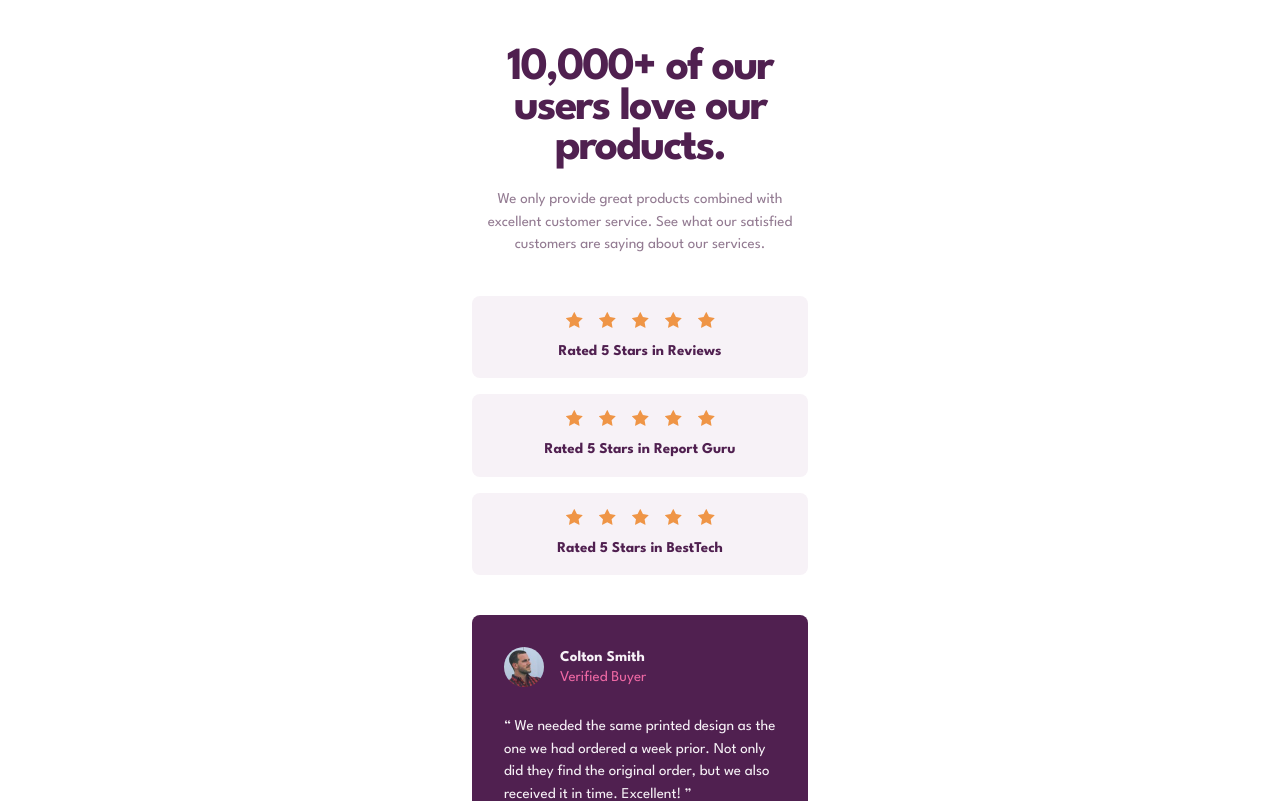
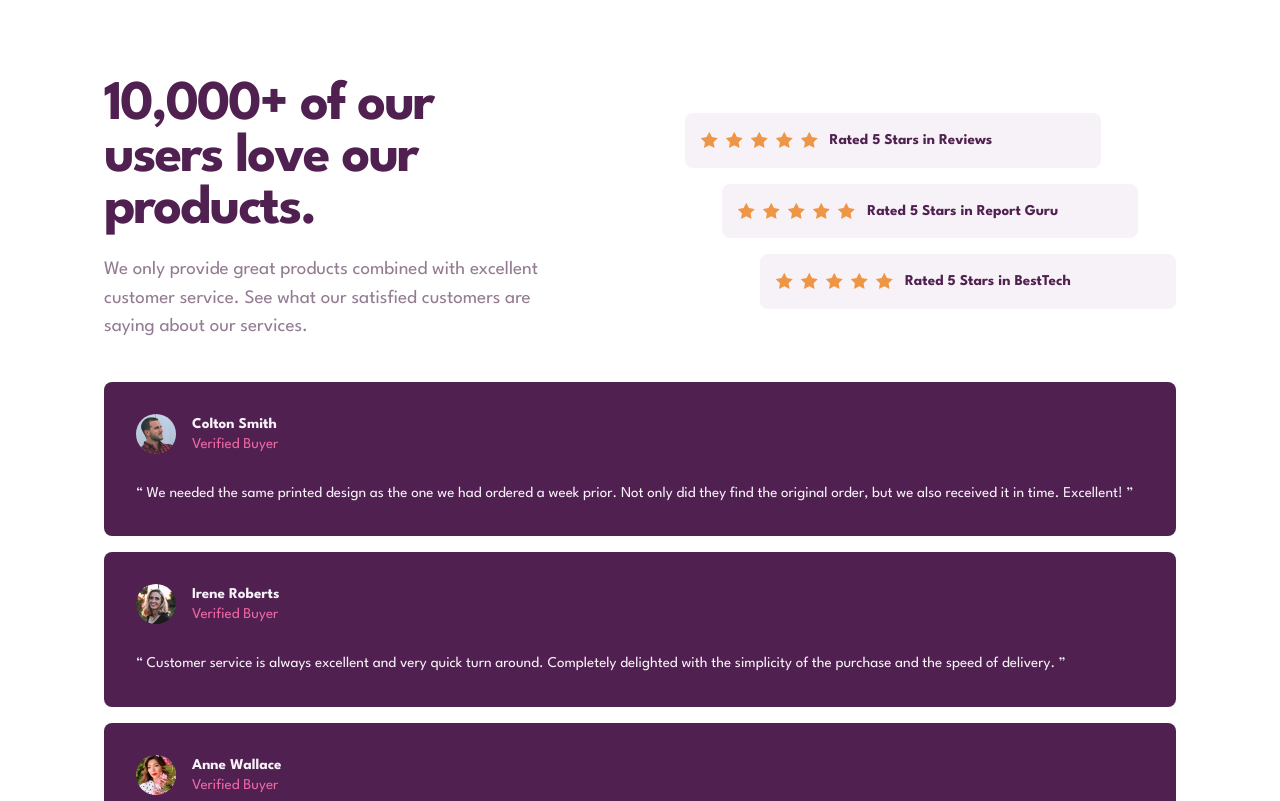
Before and after one commit to brandeth/learn-social-proof-section, a Nuxt app: page / in a window 1280 px wide. Shown: the top 801 px of the page. Built offline with nearby package versions, Linux system fonts and the light colour scheme.

Commit message:
WIP - Desktop UI

```diff
--- a/assets/styles/main.scss
+++ b/assets/styles/main.scss
@@ -116,7 +116,8 @@ h6 {
 .SocialProofSection {
   width: 100%;
   // max-width: 1440px;
-  max-width: 21rem;
+  // max-width: 21rem;
+  max-width: 28rem;
   justify-self: center;
   display: grid;
   gap: 2.5rem;
@@ -216,8 +217,66 @@ h6 {
 
     &-starContainer {
       display: flex;
-      gap: 1rem;
+      gap: 0.5rem;
       align-items: center;
     }
   }
 }
+
+@media screen and (min-width: 997px) {
+  .SocialProofSection {
+    // max-width: 100%;
+    max-width: 75rem;
+    padding: 2rem 4rem;
+
+    &-header {
+      grid-template-columns: 1fr 1fr;
+      gap: 12%;
+    }
+
+    &-overview {
+      padding-right: 1rem;
+
+      h1,
+      p {
+        text-align: left;
+      }
+
+      h1 {
+        font-size: 3.5rem;
+        line-height: 3.25rem;
+      }
+      p {
+        font-size: 19px;
+      }
+    }
+
+    &-ratingList {
+      display: flex;
+      flex-direction: column;
+      justify-content: center;
+      align-items: flex-end;
+    }
+
+    &-ratingItem {
+      flex-direction: row;
+      justify-content: flex-start;
+      align-items: center;
+      text-align: left;
+      width: 100%;
+      max-width: 26rem;
+    }
+
+    // add position relative to first ratingItem and second ratingItem
+    &-ratingItem:nth-child(1),
+    &-ratingItem:nth-child(2) {
+      position: relative;
+    }
+    &-ratingItem:nth-child(1) {
+      right: 16%;
+    }
+    &-ratingItem:nth-child(2) {
+      right: 8%;
+    }
+  }
+}
--- a/components/SocialProofSection.vue
+++ b/components/SocialProofSection.vue
@@ -1,3 +1,15 @@
+<script lang="ts" setup>
+useHead({
+  title: "Social Proof Section - Frontend Mentor | Rey Garcia",
+  meta: [
+    {
+      name: "description",
+      content: "Social Proof Section",
+    },
+  ],
+});
+</script>
+
 <template>
   <div class="SocialProofSection">
     <div class="SocialProofSection-header">
```
